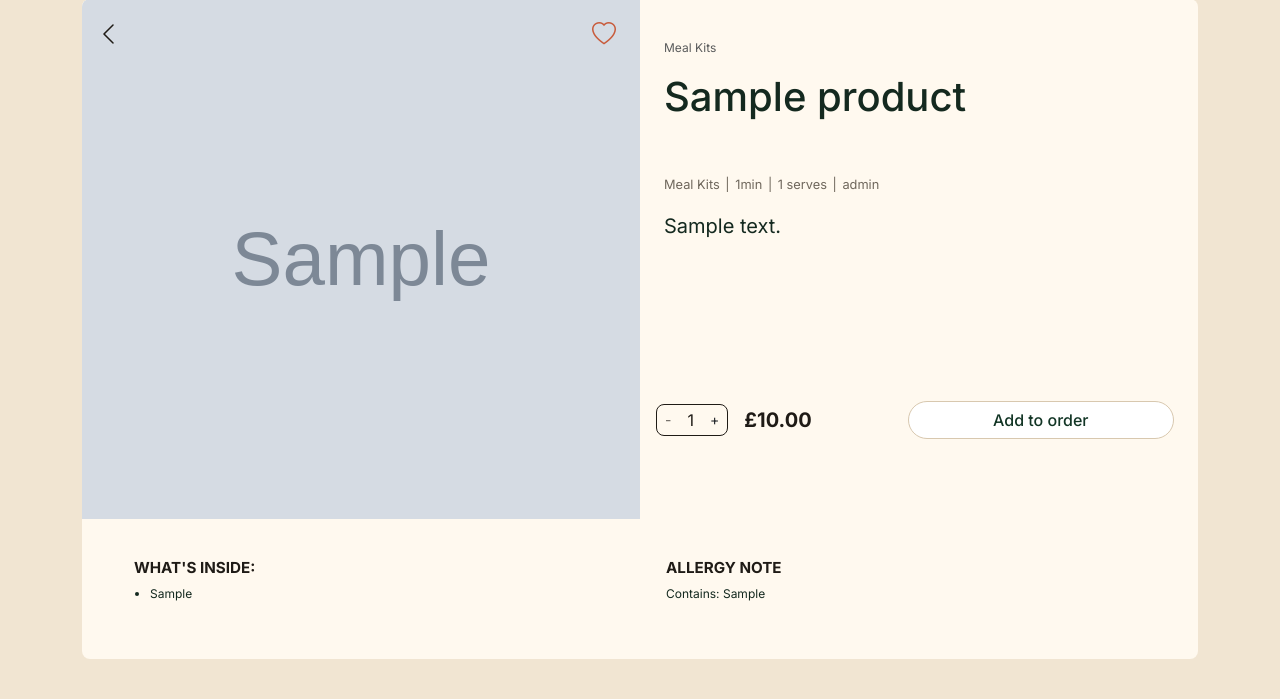
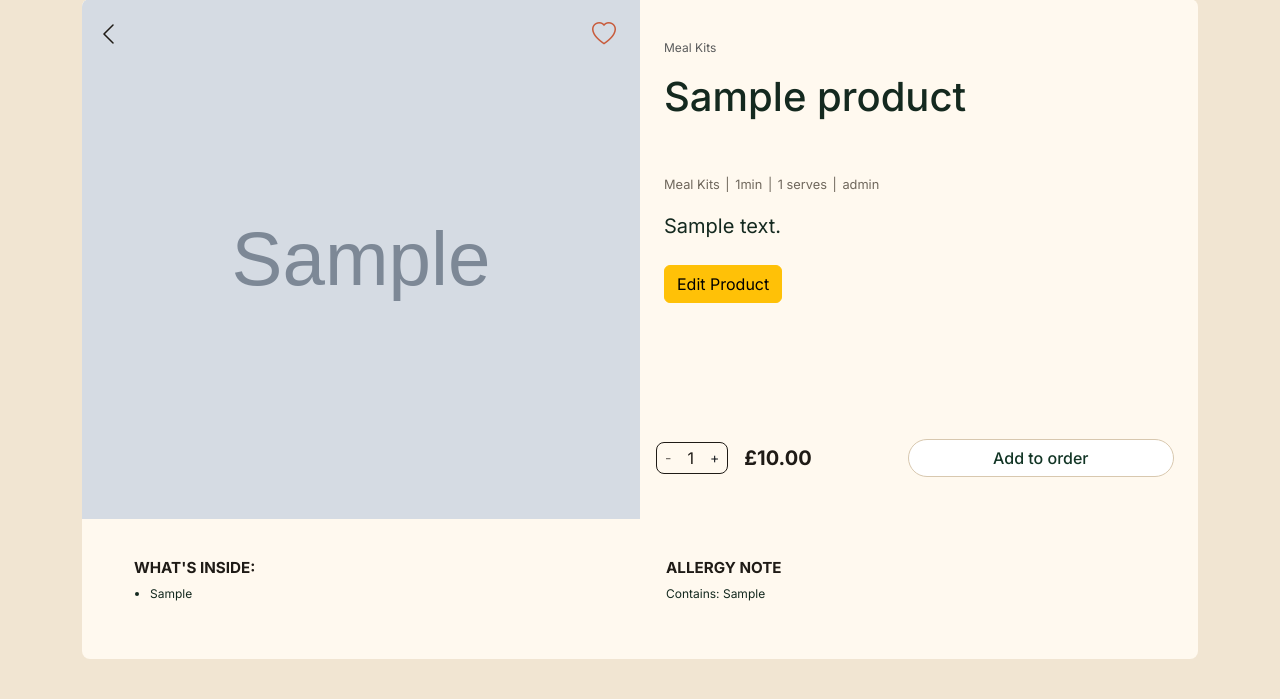
Before and after one commit to JJYNG1023/Project_4_UMAMI_BOX, a Django app: page /shop/1/ in a window 1280 px wide. Shown: the part 81-780 px from the top of the page. Run offline with Django 4.2, Linux system fonts and the light colour scheme; a user stored in the database is signed in; data comes from the database, SQL or seed files in the repository; tables that the repository leaves empty hold one stand-in row (values such as "Sample post"); grey boxes marked "Sample" are stand-in pictures; parts of the project's set-up code (start-up, migrations or seed data) failed here and were passed over; some libraries are stand-ins or nearby versions; some web fonts are replaced.

Commit message:
add edit product, update urls.py , views.py and create edit_product_form.html

```diff
--- a/shop/templates/shop/product_detail.html
+++ b/shop/templates/shop/product_detail.html
@@ -73,6 +73,14 @@
                     <p class="mb-4 fs-5">
                         {{ product.description }}
                     </p>
+
+                    {% if request.user.is_superuser %}
+                    <div class="d-flex gap-2 mt-3">
+                        <a href="{% url 'edit_product' product.id %}" class="btn btn-warning">
+                            Edit Product
+                        </a>
+                    </div>
+                    {% endif %}
 
                     <!-- Mobile ingredients and allergy note -->
                      <div class="d-lg-none">
--- a/shop/urls.py
+++ b/shop/urls.py
@@ -6,4 +6,5 @@ urlpatterns = [
     path('items/', views.shop_items, name='shop_items'),
     path('<int:product_id>/', views.product_detail, name='product_detail'),
     path('add-product/', views.add_product, name='add_product'),
+    path('edit-product/<int:product_id>/', views.edit_product, name='edit_product'),
 ]
--- a/shop/views.py
+++ b/shop/views.py
@@ -133,3 +133,30 @@ def add_product(request):
     }
 
     return render(request, template, context)
+
+
+@login_required
+@user_passes_test(superuser_required)
+def edit_product(request, product_id):
+    """Edit an existing product."""
+
+    product = get_object_or_404(Product, id=product_id)
+
+    if request.method == 'POST':
+        form = ProductForm(request.POST, request.FILES, instance=product)
+
+        if form.is_valid():
+            form.save()
+            messages.success(request, 'Product updated successfully.')
+            return redirect('product_detail', product_id=product.id)
+        else:
+            messages.error(request, 'Failed to update product. Please check the form.')
+    else:
+        form = ProductForm(instance=product)
+
+    context = {
+        'form': form,
+        'product': product,
+    }
+
+    return render(request, 'shop/edit_product_form.html', context)
```
Also changed, not shown: shop/templates/shop/edit_product_form.html (added, +33 -0 lines).
